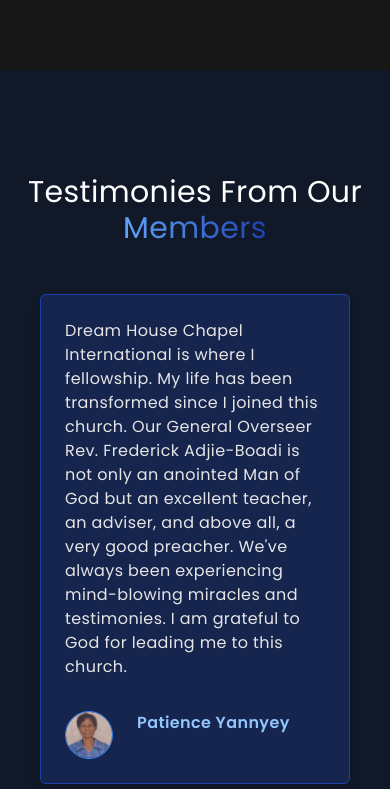
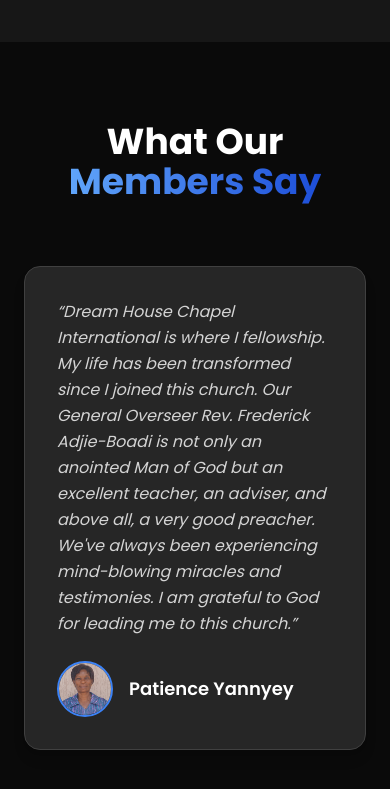
Before and after one commit to JosephLarbi21/Church-website, a React (Vite) app: page / in a window 390 px wide. Shown: the part 2080-2869 px from the top of the page. Built offline with nearby package versions, Linux system fonts and the light colour scheme.

Commit message:
Fix errors

```diff
--- a/src/App.jsx
+++ b/src/App.jsx
@@ -28,7 +28,7 @@
           <Route path="/" element={<Home />} />
           <Route path="/sermons" element={<Sermons />} />
           <Route path="/about" element={<AboutPage />} />
-          <Route path="/moreaboutus" element={<MoreAboutUs />} />
+          <Route path="/more-about-us" element={<MoreAboutUs />} />
           <Route path="/events" element={<Events />} />
           <Route path="/Service" element={<Service />} />
           <Route path="/giving" element={<Giving />} />
--- a/src/components/Footer.jsx
+++ b/src/components/Footer.jsx
@@ -53,7 +53,7 @@
           </h3>
           <ul className="space-y-2 text-neutral-300">
             <li><a href="/sermons" className="hover:text-white">Sermons</a></li>
-            <li><a href="/events" className="hover:text-white">About Us</a></li>
+            <li><a href="/more-about-us" className="hover:text-white">About Us</a></li>
             <li><a href="/ministries" className="hover:text-white">Ministries</a></li>
             <li><a href="/contact" className="hover:text-white">Contact</a></li>
           </ul>
--- a/src/components/Hero.jsx
+++ b/src/components/Hero.jsx
@@ -74,7 +74,7 @@
 
   {/* More About Us Button */}
   <a
-    href="/moreaboutus"
+    href="/more-about-us"
     className="px-6 py-3 rounded-xl font-semibold text-gray-900
                bg-white shadow-md hover:bg-gray-100 hover:shadow-lg
                hover:scale-105 transition-all duration-300"
--- a/src/components/Testimonials.jsx
+++ b/src/components/Testimonials.jsx
@@ -1,14 +1,14 @@
 import { motion } from "framer-motion";
 import { testimonials } from "../constants";
 
-// ✅ Reusable fadeInUp variant
+// ✅ Animation Variant
 const fadeInUp = {
   hidden: { opacity: 0, y: 40 },
   visible: (delay = 0) => ({
     opacity: 1,
     y: 0,
     transition: {
-      duration: 1,
+      duration: 0.9,
       delay,
       ease: [0.25, 0.1, 0.25, 1],
     },
@@ -17,24 +17,24 @@
 
 const Testimonials = () => {
   return (
-    <div className="tracking-wide bg-gray-900 min-h-screen text-white py-16 px-6">
+    <section className="bg-neutral-950 text-white min-h-screen py-20 px-6">
       {/* Heading */}
       <motion.h2
         variants={fadeInUp}
         initial="hidden"
         whileInView="visible"
-        viewport={{ once: false, amount: 0.2 }}
+        viewport={{ once: false, amount: 0.3 }}
         custom={0}
-        className="text-3xl sm:text-5xl lg:text-6xl text-center my-10 lg:my-20"
+        className="text-4xl sm:text-5xl lg:text-6xl font-bold text-center mb-16"
       >
-        Testimonies From Our{" "}
-        <span className="bg-gradient-to-r from-blue-400 to-blue-800 text-transparent bg-clip-text">
-          Members
+        What Our{" "}
+        <span className="bg-gradient-to-r from-blue-400 to-blue-700 text-transparent bg-clip-text">
+          Members Say
         </span>
       </motion.h2>
 
       {/* Testimonials Grid */}
-      <div className="flex flex-wrap justify-center">
+      <div className="max-w-6xl mx-auto grid gap-10 sm:grid-cols-2 lg:grid-cols-3">
         {testimonials.map((testimonial, index) => (
           <motion.div
             key={index}
@@ -42,32 +42,35 @@
             initial="hidden"
             whileInView="visible"
             viewport={{ once: false, amount: 0.2 }}
-            custom={0.2 + index * 0.2} // staggered animation
-            className="w-full sm:w-1/2 lg:w-1/3 px-4 py-2"
+            custom={0.2 + index * 0.2}
+            className="bg-neutral-800 border border-neutral-700 rounded-2xl p-8 shadow-lg
+                       hover:shadow-blue-600/30 transition-all duration-300"
           >
-            <div className="bg-blue-900/40 rounded-md p-6 text-md border border-blue-800 shadow-lg hover:shadow-blue-600/40 transition">
-              <p className="text-neutral-200">{testimonial.text}</p>
+            {/* Quote */}
+            <p className="text-neutral-300 leading-relaxed mb-6 italic">
+              “{testimonial.text}”
+            </p>
 
-              <div className="flex mt-8 items-start">
+            {/* Profile */}
+            <div className="flex items-center gap-4">
               <img
-                  className="w-12 h-12 mr-6 rounded-full border border-blue-500"
+                className="w-14 h-14 rounded-full border-2 border-blue-500 object-cover"
                 src={testimonial.image}
                 alt={testimonial.user}
               />
               <div>
-                  <h6 className="font-semibold text-blue-300">
+                <h6 className="text-lg font-semibold text-white">
                   {testimonial.user}
                 </h6>
-                  <span className="text-sm font-normal italic text-neutral-400">
+                <span className="text-sm text-neutral-400">
                   {testimonial.company}
                 </span>
-                </div>
               </div>
             </div>
           </motion.div>
         ))}
       </div>
-    </div>
+    </section>
   );
 };
 
--- a/src/constants/index.jsx
+++ b/src/constants/index.jsx
@@ -26,6 +26,11 @@
     text: "Dream House Chapel International is where I fellowship. My life has been transformed since I joined this church. Our General Overseer Rev. Frederick Adjie-Boadi is not only an anointed Man of God but an excellent teacher, an adviser, and above all, a very good preacher. We've always been experiencing mind-blowing miracles and testimonies. I am grateful to God for leading me to this church.",
   },
   {
+    user: "Gwendolyn Beula Naa Adjeley Otchwemah Aryeh",
+    image: user11,
+    text: "I am a proud member of Dream House Chapel International, which I joined in 2011 after senior high school. Dream House has been my green and safe haven, where God has transformed my life through spirit-filled messages and godly counsel. Here, I’ve found a true family in Christ, growing in fellowship, worship, and purpose. Though imperfect, I’ve experienced God’s love and continuous testimonies that have strengthened my faith. Dream House Chapel International is truly an experience — come and witness it for yourself.",
+  },
+  {
     user: "Marie-lyse Quansah",
 
     image: user2,
@@ -37,11 +42,7 @@
     image: user3,
     text: "I am very appreciative of the opportunity God has given me to be part of Dream House Chapel International. This is a wonderful kingdom and I am so pleased to be here. I joined Dream House as a child and I can boldly say, there has been nothing but pure euphoria, power, testimonies, and grace. The exuberant is un-endless. ",
   },
-  {
-    user: "Gwendolyn Beula Naa Adjeley Otchwemah Aryeh",
-    image: user11,
-    text: "I am a proud member of Dream House Chapel International. I was privileged by the Lord to have joined this kingdom of God in 2011 after my senior high school education. Dream House has been for me my green and safe haven. The Lord has used His servant mightily to transform my life through the spirit-filled  seasonal messages and multitude of Godly counsels that has modelled me into the Light of God's will and purpose and has informed my decisions. I am singularly grateful to God for bringing me into this well of living waters that never run dry. The Lord has led me on the path of continuous tangible testimonies that has more encouraged me in the Lord. Our church is a wonderful family of God and service experiences are when we come together to worship and support one another. Experiencing fellowship together is what church life is meant to be and that's exactly what Dream House presents. I am not perfect and still mess up, but God love me despite my flaws and imperfections. Dream House Chapel International is indeed an experience. Come and witness it yourself. ",
-  },
+  ,
   {
     user: "Obaa Yaa",
 
@@ -96,7 +97,7 @@
 
 export const checklistItems = [
   {
-    title: "NAME: REV. FREDERICK ADJIE-BOADI.",
+    title: " REV. FREDERICK ADJIE-BOADI.",
     description:
       "Founder And Prophet.",
   },
--- a/src/pages/Sermons.jsx
+++ b/src/pages/Sermons.jsx
@@ -6,19 +6,25 @@
       title: "Grace Abounds",
       speaker: "Rev. John Doe",
       date: "Aug 18, 2025",
-      url: "https://www.youtube.com/watch?v=imY9Yv1LRYI",
+      url: "https://youtu.be/kM_dYdShorM?si=2i4myGkTidhVCxi4",
     },
     {
       title: "Overcoming Fear",
       speaker: "Rev. Jane Smith",
       date: "Aug 10, 2025",
-      url: "https://www.youtube.com/watch?v=abc123XYZ",
+      url: "https://youtu.be/G-mr8p2aIyM?si=QGfcgEOyw0EjmjxE",
     },
     {
       title: "Living in Purpose",
       speaker: "Rev. John Doe",
       date: "Aug 3, 2025",
-      url: "https://www.youtube.com/watch?v=xyz789ABC",
+      url: "https://youtu.be/EnGkxkukQOk?si=pY-SJ2cmFvkFWnI_",
+    },
+    {
+      title: "Living in Purpose",
+      speaker: "Rev. John Doe",
+      date: "Aug 3, 2025",
+      url: "https://youtu.be/EnGkxkukQOk?si=pY-SJ2cmFvkFWnI_",
     },
   ];
 
--- a/vite.config.js
+++ b/vite.config.js
@@ -13,4 +13,7 @@
       },
     },
   },
+   optimizeDeps: {
+    exclude: ["react-player"]
+  }
 })
```
Also changed, not shown: src/components/SermonCard.jsx (+89 -6 lines). Lines whose indentation alone changed are shown as unchanged.
